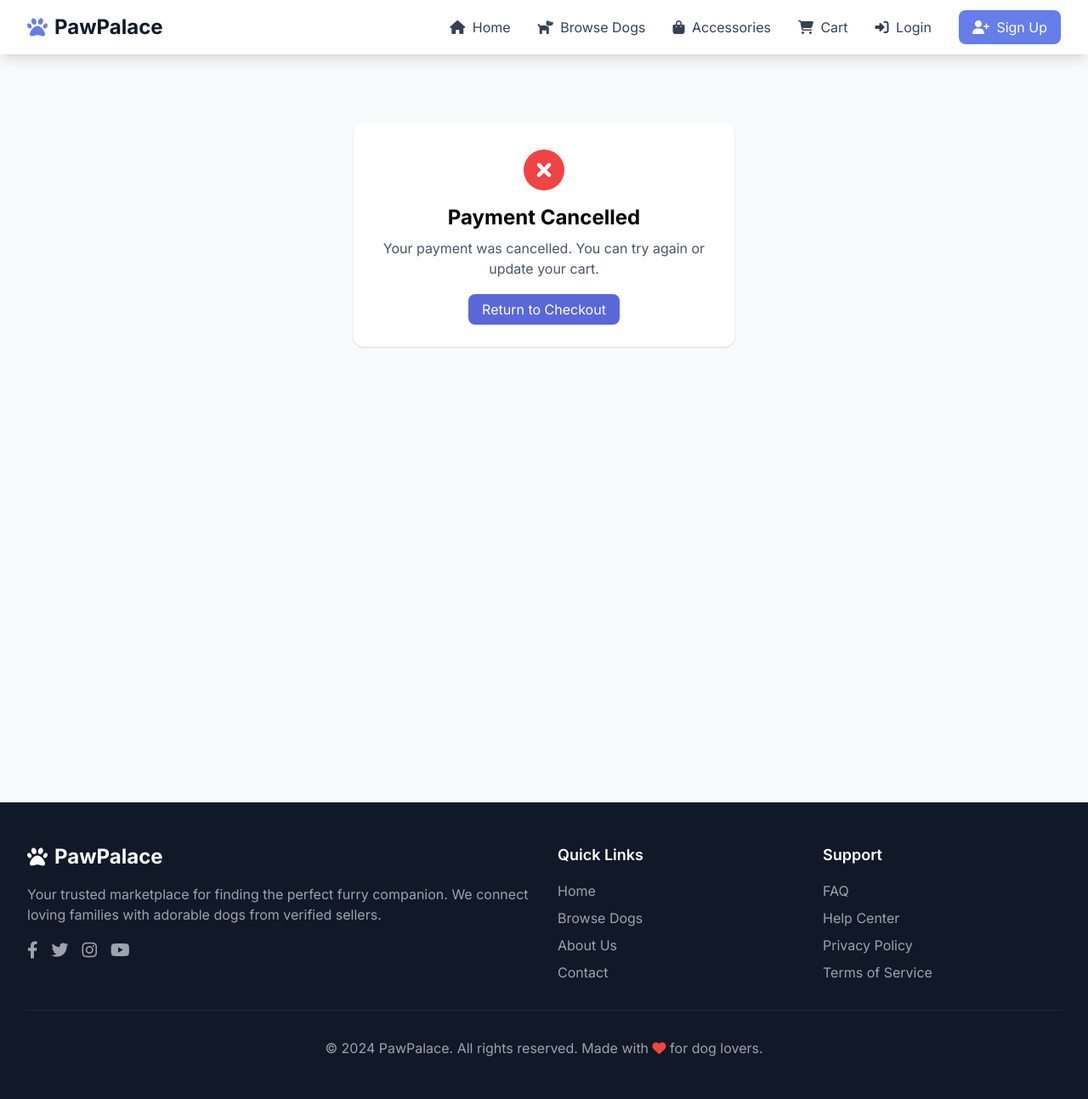
After one commit to xpo1256/PawPalace, a Django app: page /accessories/checkout/cancel/ in a window 1280 px wide. The commit adds this page. Shown: the whole page at 85% size. Run offline with Django 4.2, Linux system fonts and the light colour scheme; some libraries are stand-ins or nearby versions.

Commit message:
add payment method

```diff
--- a/accessories/urls.py
+++ b/accessories/urls.py
@@ -17,4 +17,8 @@ urlpatterns = [
     path('<int:pk>/cart/add/', views.add_to_cart, name='add_to_cart'),
     path('<int:pk>/cart/update/', views.update_cart, name='update_cart'),
     path('<int:pk>/cart/remove/', views.remove_from_cart, name='remove_from_cart'),
+    path('checkout/', views.checkout_view, name='checkout'),
+    path('checkout/pay/', views.checkout_pay, name='checkout_pay'),
+    path('checkout/success/', views.checkout_success, name='checkout_success'),
+    path('checkout/cancel/', views.checkout_cancel, name='checkout_cancel'),
 ]
--- a/accessories/views.py
+++ b/accessories/views.py
@@ -4,6 +4,9 @@ from django.contrib.auth.mixins import LoginRequiredMixin
 from django.shortcuts import get_object_or_404, redirect, render
 from django.urls import reverse, reverse_lazy
 from django.views.generic import DetailView, ListView
+from collections import defaultdict
+import stripe
+from django.conf import settings
 
 from .forms import AccessoryForm, AccessorySearchForm
 from .models import Accessory, AccessoryFavorite
@@ -231,3 +234,105 @@ def remove_from_cart(request, pk):
         request.session['cart'] = cart
         messages.info(request, f'Removed "{accessory.name}" from cart.')
     return redirect('accessories:cart')
+
+
+@login_required
+def checkout_view(request):
+    cart = _get_cart(request.session)
+    if not cart:
+        messages.info(request, 'Your cart is empty.')
+        return redirect('accessories:cart')
+
+    ids = [int(_id) for _id in cart.keys()]
+    accessories = Accessory.objects.filter(id__in=ids, is_available=True, is_approved=True).select_related('seller')
+
+    # Group items by seller for messaging-based checkout
+    grouped = defaultdict(list)
+    for accessory in accessories:
+        grouped[accessory.seller].append({
+            'accessory': accessory,
+            'quantity': int(cart.get(str(accessory.id), 1)),
+        })
+
+    if request.method == 'POST':
+        # On submit, redirect to messaging with a prefilled subject/content per seller
+        seller_id = request.POST.get('seller_id')
+        try:
+            seller_id = int(seller_id)
+        except Exception:
+            seller_id = None
+        if not seller_id:
+            return redirect('accessories:checkout')
+
+        # Build a summary message for that seller
+        lines = []
+        for item in grouped.get(next(s for s in grouped.keys() if s.id == seller_id), []):
+            a = item['accessory']
+            qty = item['quantity']
+            lines.append(f"- {a.name} x{qty} (${a.price})")
+        content = "Hello! I'd like to buy the following accessories from my cart:\n" + "\n".join(lines)
+        request.session['prefill_message'] = content
+        return redirect('messaging:start_conversation', user_pk=seller_id)
+
+    return render(request, 'accessories/checkout.html', {
+        'grouped_items': grouped,
+    })
+
+
+@login_required
+def checkout_pay(request):
+    # Create a single Stripe Checkout Session for all items (MVP)
+    cart = _get_cart(request.session)
+    if not cart:
+        messages.info(request, 'Your cart is empty.')
+        return redirect('accessories:cart')
+
+    ids = [int(_id) for _id in cart.keys()]
+    accessories = Accessory.objects.filter(id__in=ids, is_available=True, is_approved=True)
+
+    if not settings.STRIPE_SECRET_KEY:
+        messages.error(request, 'Payment is not configured. Contact support.')
+        return redirect('accessories:checkout')
+
+    stripe.api_key = settings.STRIPE_SECRET_KEY
+
+    line_items = []
+    for accessory in accessories:
+        qty = int(cart.get(str(accessory.id), 1))
+        line_items.append({
+            'price_data': {
+                'currency': 'usd',
+                'product_data': {
+                    'name': accessory.name,
+                },
+                'unit_amount': int(float(accessory.price) * 100),
+            },
+            'quantity': max(1, qty),
+        })
+
+    try:
+        session = stripe.checkout.Session.create(
+            mode='payment',
+            payment_method_types=['card'],
+            line_items=line_items,
+            success_url=request.build_absolute_uri(reverse('accessories:checkout_success')),
+            cancel_url=request.build_absolute_uri(reverse('accessories:checkout_cancel')),
+            customer_email=request.user.email or None,
+            metadata={'user_id': str(request.user.id)},
+        )
+    except Exception as e:
+        messages.error(request, f'Payment error: {e}')
+        return redirect('accessories:checkout')
+
+    return redirect(session.url)
+
+
+def checkout_success(request):
+    # Clear cart on success
+    request.session['cart'] = {}
+    return render(request, 'accessories/checkout_success.html')
+
+
+def checkout_cancel(request):
+    messages.info(request, 'Payment cancelled.')
+    return render(request, 'accessories/checkout_cancel.html')
--- a/dog_marketplace/dog_marketplace/settings.py
+++ b/dog_marketplace/dog_marketplace/settings.py
@@ -158,6 +158,10 @@ LOGOUT_REDIRECT_URL = '/'
 # Email (development)
 EMAIL_BACKEND = 'django.core.mail.backends.console.EmailBackend'
 
+# Payments (Stripe)
+STRIPE_PUBLIC_KEY = os.environ.get('STRIPE_PUBLIC_KEY', '')
+STRIPE_SECRET_KEY = os.environ.get('STRIPE_SECRET_KEY', '')
+
 # Default primary key field type
 # https://docs.djangoproject.com/en/4.2/ref/settings/#default-auto-field
 
--- a/requirements.txt
+++ b/requirements.txt
@@ -4,3 +4,4 @@ psycopg2-binary==2.9.10
 python-decouple==3.8
 whitenoise==6.6.0
 gunicorn==21.2.0
+stripe==10.6.0
--- a/templates/accessories/cart.html
+++ b/templates/accessories/cart.html
@@ -57,6 +57,9 @@
             <span class="font-semibold">${{ total|floatformat:2 }}</span>
           </div>
           <p class="text-xs text-gray-400 mb-4">Taxes and shipping are calculated with the seller.</p>
+          <a href="{% url 'accessories:checkout' %}" class="w-full inline-flex justify-center items-center px-4 py-3 bg-primary-600 text-white rounded-lg hover:bg-primary-700 mb-3">
+            <i class="fas fa-credit-card mr-2"></i> Proceed to Checkout
+          </a>
           {% if items %}
             <div class="space-y-2">
               {% for item in items %}
--- /dev/null
+++ b/templates/accessories/checkout_cancel.html
@@ -0,0 +1,12 @@
+{% extends 'base.html' %}
+{% block title %}Payment Cancelled{% endblock %}
+{% block content %}
+<section class="py-16 bg-gray-50">
+  <div class="max-w-md mx-auto bg-white rounded-xl shadow p-8 text-center">
+    <i class="fas fa-times-circle text-red-500 text-5xl mb-4"></i>
+    <h1 class="text-2xl font-bold mb-2">Payment Cancelled</h1>
+    <p class="text-gray-600 mb-6">Your payment was cancelled. You can try again or update your cart.</p>
+    <a href="{% url 'accessories:checkout' %}" class="bg-primary-600 text-white px-4 py-2 rounded-lg hover:bg-primary-700">Return to Checkout</a>
+  </div>
+</section>
+{% endblock %}
```
Also changed, not shown: templates/accessories/checkout.html (added, +72 -0 lines), templates/accessories/checkout_success.html (added, +12 -0 lines).
